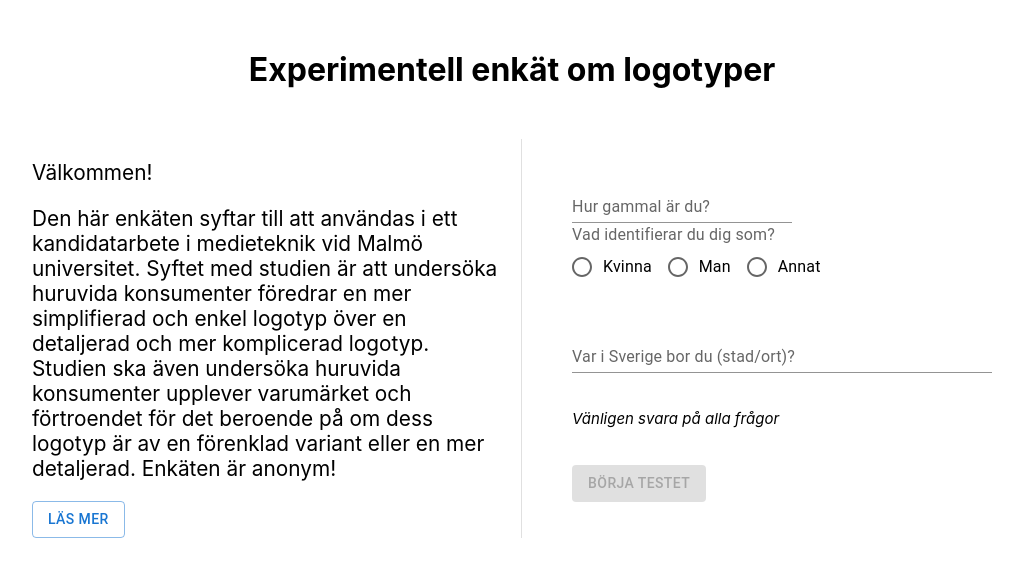
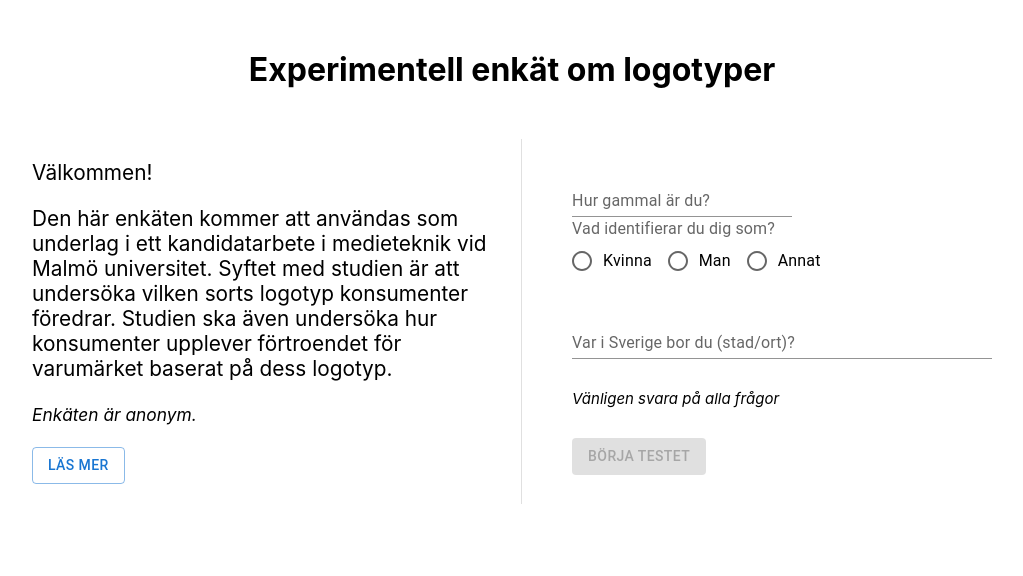
Before and after one commit to olta96/logotype-form-app, a React (Create React App) app: page / in a window 1280 px wide. Shown: the top 576 px of the page, without its empty margins (128-1151 px from the left). Built offline with nearby package versions, Linux system fonts and the light colour scheme.

Commit message:
Updated description

```diff
--- a/src/Components/SurveyDescription.js
+++ b/src/Components/SurveyDescription.js
@@ -62,8 +62,12 @@ export default class SurveyDescription extends Component {
                     Välkommen!
                 </p>
                 <p>
-                    Den här enkäten syftar till att användas i ett kandidatarbete i medieteknik vid Malmö universitet. Syftet med studien är att undersöka huruvida konsumenter föredrar en mer simplifierad och enkel logotyp över en detaljerad och mer komplicerad logotyp. Studien ska även undersöka huruvida konsumenter upplever varumärket och förtroendet för det beroende på om dess logotyp är av en förenklad variant eller en mer detaljerad. Enkäten är anonym!
+                    Den här enkäten kommer att användas som underlag i ett kandidatarbete i medieteknik vid Malmö universitet. Syftet med studien är att undersöka vilken sorts logotyp konsumenter föredrar. Studien ska även undersöka hur konsumenter upplever förtroendet för varumärket baserat på dess logotyp.
                 </p>
+                <p>
+                    <small><i>Enkäten är anonym.</i></small>
+                </p>
+                <p>
                     <Button variant="outlined" onClick={handleClickOpen}>
                         Läs mer
                     </Button>
@@ -79,6 +83,7 @@ export default class SurveyDescription extends Component {
                             </Typography>
                         </DialogContent>
                     </this.BootstrapDialog>
+                </p>
             </div>
         );
     }
```
Lines whose indentation alone changed are shown as unchanged.
